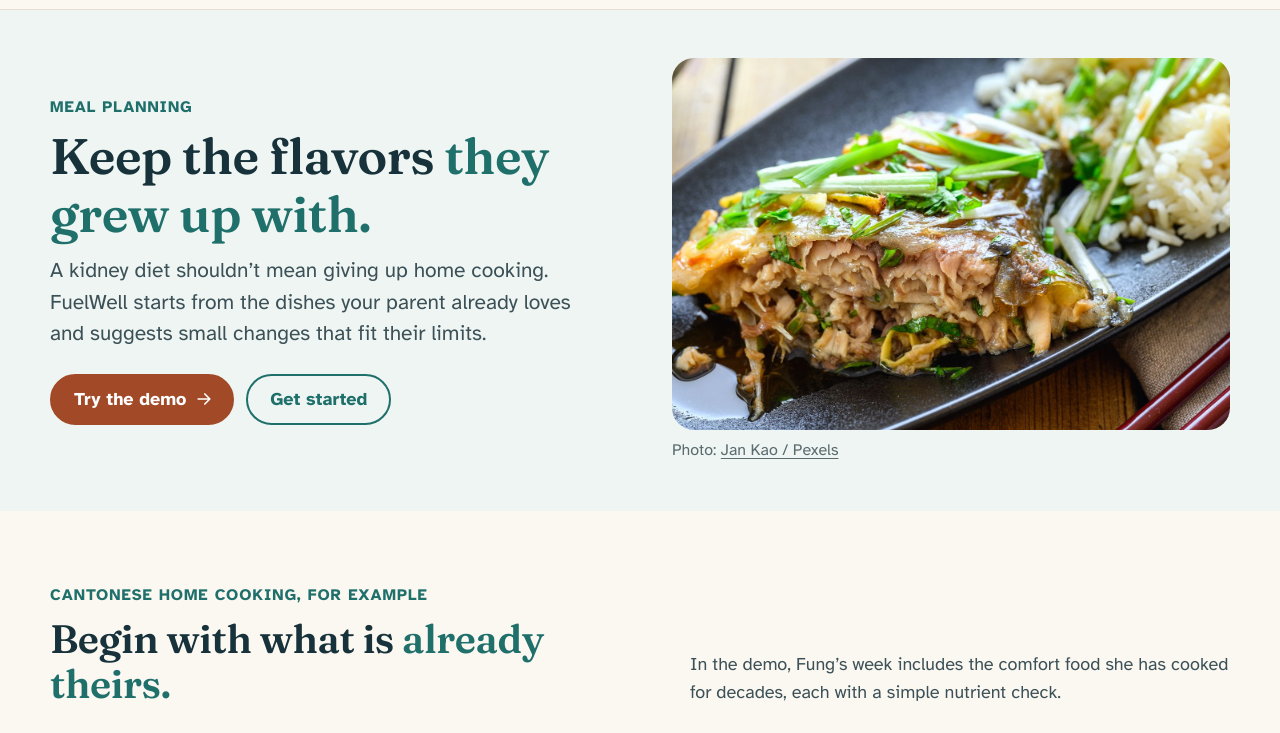
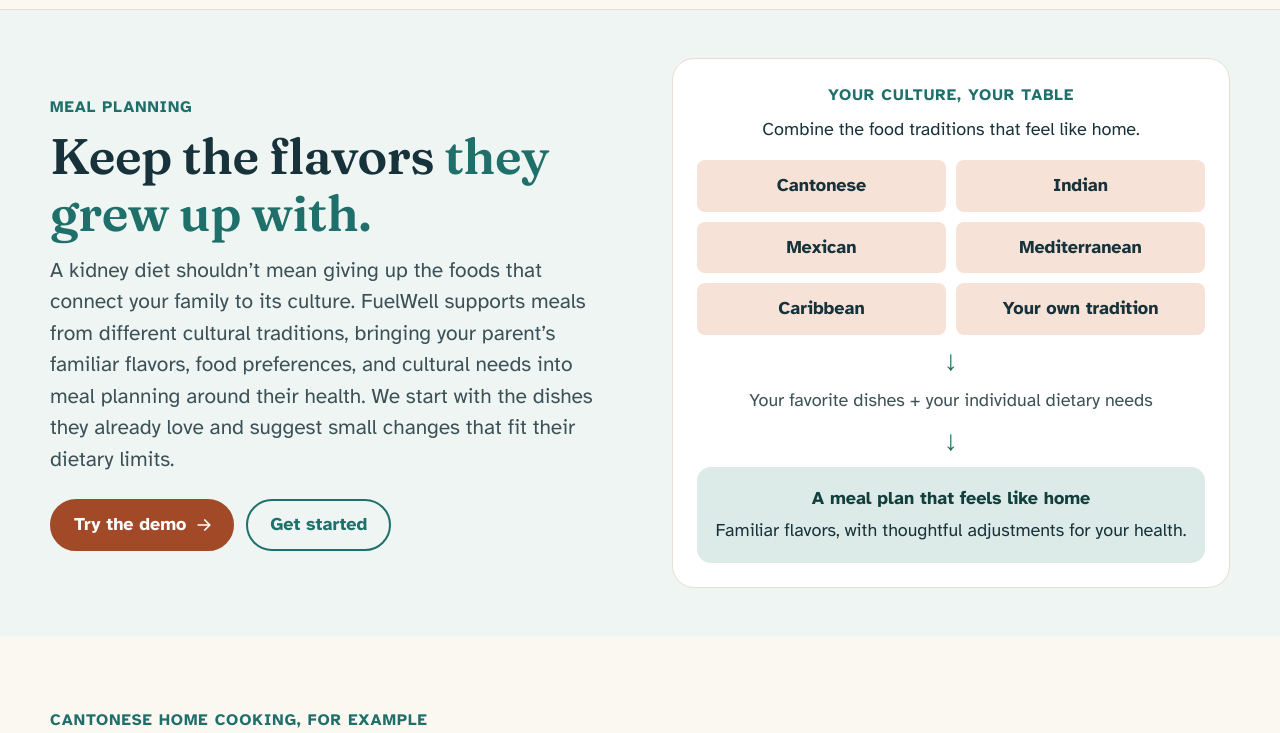
Before and after one commit to coDickerson/engin183-fuelwell, a website built with Vite: page frontend/meal-planning.html in a window 1280 px wide. Shown: the part 67-800 px from the top of the page. Built offline with nearby package versions, Linux system fonts and the light colour scheme.

Commit message:
Add cultural meal preferences diagram to meal planning

```diff
--- a/frontend/meal-planning.html
+++ b/frontend/meal-planning.html
@@ -30,13 +30,24 @@
         <div>
           <p class="eyebrow">Meal planning</p>
           <h1>Keep the flavors <em>they grew up with.</em></h1>
-          <p class="page-lead">A kidney diet shouldn’t mean giving up home cooking. FuelWell starts from the dishes your parent already loves and suggests small changes that fit their limits.</p>
+          <p class="page-lead">A kidney diet shouldn’t mean giving up the foods that connect your family to its culture. FuelWell supports meals from different cultural traditions, bringing your parent’s familiar flavors, food preferences, and cultural needs into meal planning around their health. We start with the dishes they already love and suggest small changes that fit their dietary limits.</p>
           <div class="hero-actions">
             <a class="button button--accent" href="/start.html?demo=1">Try the demo <svg class="icon" viewBox="0 0 24 24" width="20" height="20" fill="none" stroke="currentColor" stroke-width="2" stroke-linecap="round" stroke-linejoin="round" aria-hidden="true"><path d="M5 12h14M13 6l6 6-6 6"/></svg></a>
             <a class="button button--secondary" href="/start.html#sign-up">Get started</a>
           </div>
         </div>
-        <figure class="photo page-photo"><img src="/images/steamed-fish.jpg" alt="Steamed fish topped with ginger and scallions, served with white rice" width="1400" height="931" fetchpriority="high" /><figcaption class="photo-credit">Photo: <a href="https://www.pexels.com/photo/11830200/" rel="noopener">Jan Kao / Pexels</a></figcaption></figure>
+        <figure class="culture-diagram culture-diagram--hero" aria-label="Cultural food preferences and individual dietary needs come together in a personalized meal plan">
+          <p class="eyebrow">Your culture, your table</p>
+          <p>Combine the food traditions that feel like home.</p>
+          <div class="culture-diagram-options">
+            <span>Cantonese</span><span>Indian</span><span>Mexican</span>
+            <span>Mediterranean</span><span>Caribbean</span><span>Your own tradition</span>
+          </div>
+          <div class="culture-diagram-arrow" aria-hidden="true">↓</div>
+          <div class="culture-diagram-needs">Your favorite dishes + your individual dietary needs</div>
+          <div class="culture-diagram-arrow" aria-hidden="true">↓</div>
+          <figcaption><strong>A meal plan that feels like home</strong><span>Familiar flavors, with thoughtful adjustments for your health.</span></figcaption>
+        </figure>
       </div>
     </section>
 
--- a/frontend/styles/landing.css
+++ b/frontend/styles/landing.css
@@ -261,3 +261,18 @@ h1 em, h2 em { font-style: italic; color: var(--primary); }
   html { scroll-behavior: auto; }
   .explore-card:hover { transform: none; }
 }
+/* Cultural meal preferences diagram on the meal-planning page. */
+.culture-diagram { max-width: 760px; margin: 28px auto 0; padding: 24px; background: var(--surface); border: 1px solid var(--line); border-radius: var(--radius-lg); text-align: center; }
+.culture-diagram-options { display: grid; grid-template-columns: repeat(3, minmax(0, 1fr)); gap: 10px; }
+.culture-diagram--hero { width: 100%; min-width: 0; margin: 0; }
+.culture-diagram--hero .culture-diagram-options { grid-template-columns: repeat(2, minmax(0, 1fr)); }
+.culture-diagram-options span { padding: 12px 8px; background: var(--accent-soft); border-radius: var(--radius-sm); color: var(--ink); font-weight: 700; }
+.culture-diagram-arrow { color: var(--primary); font-size: 28px; line-height: 1; margin: 12px 0; }
+.culture-diagram-needs { color: var(--ink-2); }
+.culture-diagram figcaption { padding: 18px; background: var(--primary-soft); border-radius: var(--radius); }
+.culture-diagram figcaption strong, .culture-diagram figcaption span { display: block; }
+.culture-diagram figcaption strong { color: var(--primary-strong); margin-bottom: 4px; }
+@media (max-width: 600px) {
+  .culture-diagram { padding: 16px; }
+  .culture-diagram-options { grid-template-columns: repeat(2, minmax(0, 1fr)); }
+}
```
